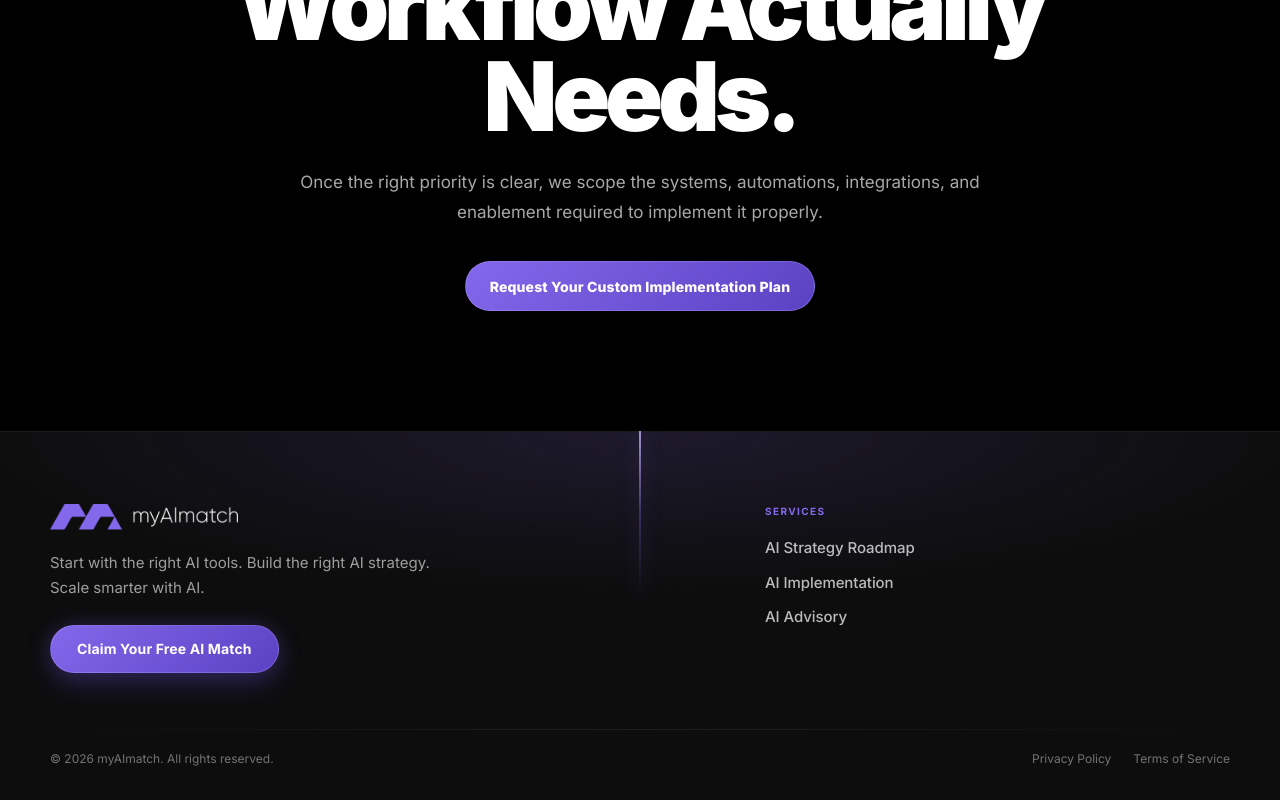
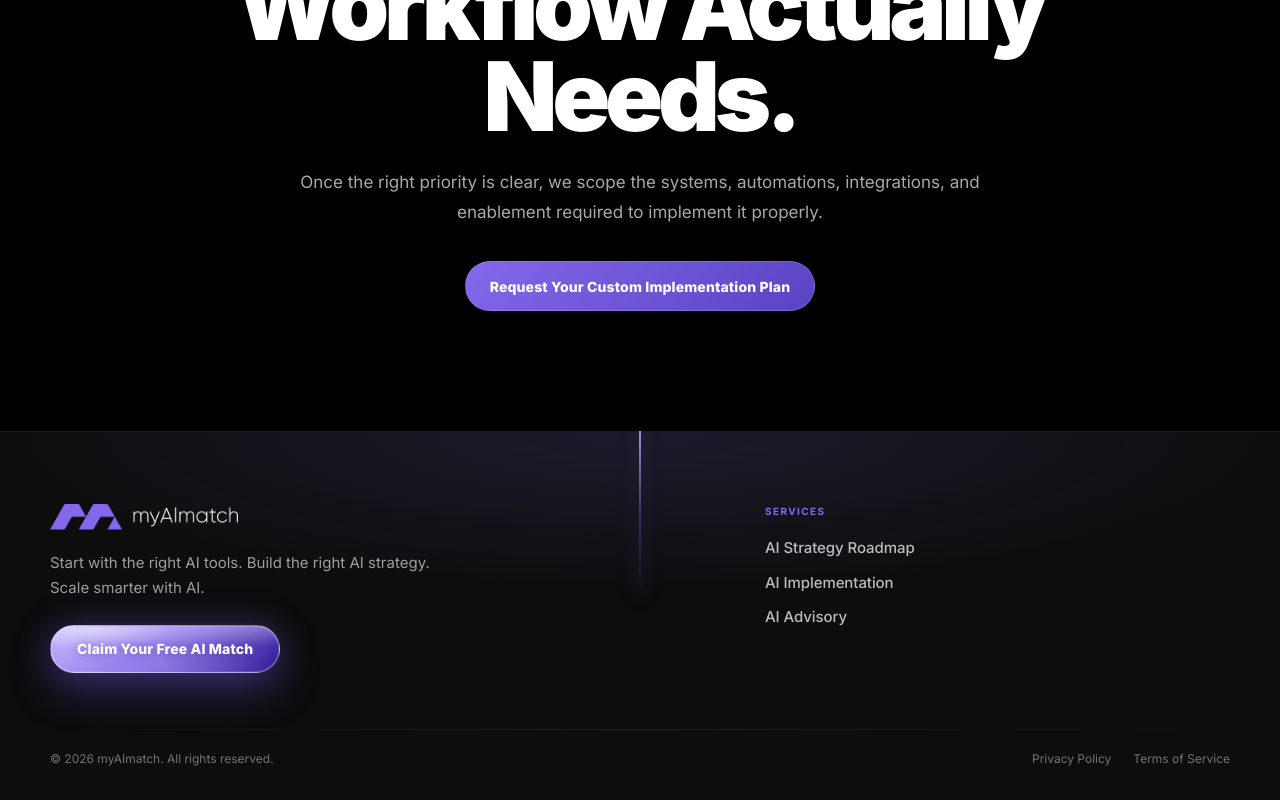
Before and after one commit to myaimatch/myaimatchweb, a Next.js app: page /ai-implementation in a window 1280 px wide. Shown: the part 6159-6959 px from the top of the page. Built offline with nearby package versions, Linux system fonts and the light colour scheme; no server answers.

Commit message:
Refresh primary CTA button styling

```diff
--- a/src/app/globals.css
+++ b/src/app/globals.css
@@ -113,6 +113,105 @@
   background: var(--brand-glow-ambient);
   pointer-events: none;
   opacity: 0.95;
+}
+
+/* ── AI Match CTA ─────────────────────────────────────────── */
+
+.ai-match-cta {
+  position: relative;
+  isolation: isolate;
+  display: inline-flex;
+  width: fit-content;
+  min-height: 54px;
+  max-width: 100%;
+  align-items: center;
+  justify-content: center;
+  overflow: hidden;
+  border: 1px solid rgba(240, 237, 255, 0.36);
+  border-radius: 999px;
+  padding: 0 clamp(24px, 3vw, 34px);
+  background:
+    linear-gradient(180deg, rgba(255,255,255,0.3), rgba(255,255,255,0) 44%),
+    linear-gradient(135deg, #C4B5FD 0%, #8468EB 42%, #5B42C3 72%, #311B92 100%);
+  color: #ffffff;
+  font-size: 15px;
+  font-weight: 800;
+  letter-spacing: 0.01em;
+  line-height: 1.1;
+  text-align: center;
+  text-decoration: none;
+  text-shadow: 0 1px 10px rgba(49, 27, 146, 0.42);
+  box-shadow:
+    0 16px 42px rgba(91, 66, 195, 0.42),
+    0 0 38px rgba(132, 104, 235, 0.24),
+    0 0 0 1px rgba(255,255,255,0.16) inset;
+  transform: translateY(0) scale(1);
+  cursor: pointer;
+  transition:
+    transform 180ms ease,
+    box-shadow 180ms ease,
+    filter 180ms ease,
+    border-color 180ms ease;
+}
+
+.ai-match-cta::before {
+  content: "";
+  position: absolute;
+  inset: 1px;
+  z-index: -1;
+  border-radius: inherit;
+  background:
+    radial-gradient(ellipse 80% 120% at 18% 0%, rgba(255,255,255,0.48), transparent 44%),
+    linear-gradient(90deg, transparent 0%, rgba(255,255,255,0.2) 48%, transparent 100%);
+  opacity: 0.82;
+  pointer-events: none;
+  transition: opacity 180ms ease, transform 180ms ease;
+}
+
+.ai-match-cta::after {
+  content: "";
+  position: absolute;
+  inset: -2px;
+  z-index: -2;
+  border-radius: inherit;
+  background: linear-gradient(135deg, rgba(255,255,255,0.75), rgba(196,181,253,0.55), rgba(132,104,235,0.1));
+  opacity: 0.18;
+  filter: blur(10px);
+  pointer-events: none;
+  transition: opacity 180ms ease;
+}
+
+.ai-match-cta:hover,
+.ai-match-cta:focus-visible {
+  border-color: rgba(240, 237, 255, 0.56);
+  filter: brightness(1.08) saturate(1.08);
+  transform: translateY(-2px) scale(1.015);
+  box-shadow:
+    0 22px 54px rgba(91, 66, 195, 0.52),
+    0 0 46px rgba(132, 104, 235, 0.34),
+    0 0 0 1px rgba(255,255,255,0.22) inset;
+}
+
+.ai-match-cta:hover::before,
+.ai-match-cta:focus-visible::before {
+  opacity: 1;
+  transform: translateX(4%);
+}
+
+.ai-match-cta:hover::after,
+.ai-match-cta:focus-visible::after {
+  opacity: 0.3;
+}
+
+.ai-match-cta:active {
+  filter: brightness(1.02) saturate(1.02);
+  transform: translateY(0) scale(0.985);
+  transition-duration: 80ms;
+}
+
+.ai-match-cta:focus-visible {
+  outline: 2px solid #F0EDFF;
+  outline-offset: 4px;
 }
 
 /* ── Hero CTA buttons ─────────────────────────────────────── */
--- a/src/app/page.tsx
+++ b/src/app/page.tsx
@@ -212,7 +212,6 @@ export default async function HomePage() {
           margin-top: 34px;
         }
 
-        .home-cta-primary,
         .home-cta-secondary {
           display: inline-flex;
           min-height: 50px;
@@ -228,9 +227,7 @@ export default async function HomePage() {
         }
 
         .home-cta-primary {
-          border: 1px solid rgba(223,122,254,0.34);
-          color: #ffffff;
-          background: linear-gradient(135deg, #8468EB, #5B42C3);
+          min-height: 56px;
         }
 
         .home-cta-secondary {
@@ -239,20 +236,17 @@ export default async function HomePage() {
           background: rgba(255,255,255,0.04);
         }
 
-        .home-cta-primary:hover,
         .home-cta-secondary:hover {
           opacity: 0.92;
           transform: translateY(-2px);
         }
 
-        .home-cta-primary:active,
         .home-cta-secondary:active {
           opacity: 1;
           transform: scale(0.97) translateY(0);
           transition: transform 80ms ease, opacity 80ms ease;
         }
 
-        .home-cta-primary:focus-visible,
         .home-cta-secondary:focus-visible {
           outline: 2px solid #C4B5FD;
           outline-offset: 3px;
@@ -870,7 +864,6 @@ export default async function HomePage() {
             font-size: 15px;
           }
 
-          .home-cta-primary,
           .home-cta-secondary {
             width: 100%;
           }
@@ -966,7 +959,7 @@ export default async function HomePage() {
               Explore AI tools for free, get personalized recommendations, or work with us to design and implement your AI match.
             </p>
             <div className="home-cta-row">
-              <AssessmentPopupTrigger className="home-cta-primary" ctaLocation="homepage_hero">
+              <AssessmentPopupTrigger className="home-cta-primary ai-match-cta" ctaLocation="homepage_hero">
                 Claim Your Free AI Match
               </AssessmentPopupTrigger>
             </div>
@@ -1000,7 +993,7 @@ export default async function HomePage() {
                 Don&apos;t have time to filter {tools.length.toLocaleString("en-US")} tools, compare columns, and benchmark every option? Answer a few questions and we&apos;ll point you toward your recommended AI tools.
               </p>
               <div className="home-cta-row">
-                <AssessmentPopupTrigger className="home-cta-primary" ctaLocation="homepage_final">
+                <AssessmentPopupTrigger className="home-cta-primary ai-match-cta" ctaLocation="homepage_final">
                   Claim Your Free AI Match
                 </AssessmentPopupTrigger>
               </div>
--- a/src/components/BannerCTA.tsx
+++ b/src/components/BannerCTA.tsx
@@ -79,19 +79,7 @@ export default function BannerCTA() {
           <div data-animate>
             <AssessmentPopupTrigger
               ctaLocation="banner_cta"
-              className="inline-block font-semibold text-base px-8 py-4 rounded-full transition-all"
-              style={{
-                background: "white",
-                color: "#131313",
-              }}
-              onMouseEnter={(e) => {
-                (e.currentTarget as HTMLElement).style.opacity = "0.9";
-                (e.currentTarget as HTMLElement).style.transform = "scale(1.05)";
-              }}
-              onMouseLeave={(e) => {
-                (e.currentTarget as HTMLElement).style.opacity = "1";
-                (e.currentTarget as HTMLElement).style.transform = "scale(1)";
-              }}
+              className="ai-match-cta"
             >
               Claim Your Free AI Match
             </AssessmentPopupTrigger>
--- a/src/components/Footer.tsx
+++ b/src/components/Footer.tsx
@@ -68,34 +68,10 @@ export default function Footer() {
         }
 
         .site-footer__cta {
-          display: inline-flex;
-          width: fit-content;
-          align-items: center;
-          justify-content: center;
           min-height: 48px;
           padding: 0 26px;
           margin-top: 4px;
-          border: 1px solid rgba(196,181,253,0.22);
-          border-radius: 999px;
-          background: linear-gradient(135deg, #8468EB 0%, #5B42C3 100%);
-          color: #ffffff;
           font-size: 14px;
-          font-weight: 700;
-          letter-spacing: 0.01em;
-          text-decoration: none;
-          box-shadow:
-            0 12px 28px rgba(91,66,195,0.28),
-            0 0 24px rgba(132,104,235,0.2);
-          transition: transform 180ms ease, box-shadow 180ms ease, opacity 180ms ease;
-        }
-
-        .site-footer__cta:hover,
-        .site-footer__cta:focus-visible {
-          transform: translateY(-1px);
-          box-shadow:
-            0 18px 34px rgba(91,66,195,0.38),
-            0 0 32px rgba(132,104,235,0.3);
-          outline: none;
         }
 
         .site-footer__services {
@@ -211,7 +187,7 @@ export default function Footer() {
             <p className="site-footer__tagline">
               Start with the right AI tools. Build the right AI strategy. Scale smarter with AI.
             </p>
-            <AssessmentPopupTrigger ctaLocation="footer_primary" className="site-footer__cta">
+            <AssessmentPopupTrigger ctaLocation="footer_primary" className="site-footer__cta ai-match-cta">
               Claim Your Free AI Match
             </AssessmentPopupTrigger>
           </div>
--- a/src/components/Navbar.tsx
+++ b/src/components/Navbar.tsx
@@ -264,36 +264,9 @@ export default function Navbar() {
         }
 
         .site-nav__cta {
-          display: inline-flex;
-          align-items: center;
-          justify-content: center;
           min-height: 52px;
           padding: 0 28px;
-          border: 1px solid rgba(196,181,253,0.18);
-          border-radius: 999px;
-          background:
-            linear-gradient(135deg, rgba(132,104,235,0.98) 0%, rgba(91,66,195,0.98) 100%);
-          color: #ffffff;
           font-size: 14px;
-          font-weight: 700;
-          letter-spacing: 0.01em;
-          text-decoration: none;
-          box-shadow:
-            0 12px 28px rgba(91,66,195,0.34),
-            0 0 0 1px rgba(255,255,255,0.08) inset,
-            0 0 26px rgba(132,104,235,0.18);
-          transition: transform 180ms ease, box-shadow 180ms ease, opacity 180ms ease;
-        }
-
-        .site-nav__cta:hover,
-        .site-nav__cta:focus-visible {
-          opacity: 0.96;
-          transform: translateY(-1px);
-          box-shadow:
-            0 18px 34px rgba(91,66,195,0.42),
-            0 0 0 1px rgba(255,255,255,0.11) inset,
-            0 0 34px rgba(132,104,235,0.28);
-          outline: none;
         }
 
         .site-nav__mobile-trigger {
@@ -594,7 +567,7 @@ export default function Navbar() {
 
             <div className="site-nav__actions">
               {!isServicesRoute ? (
-                <AssessmentPopupTrigger className="site-nav__cta" ctaLocation="navbar_desktop">
+                <AssessmentPopupTrigger className="site-nav__cta ai-match-cta" ctaLocation="navbar_desktop">
                   Claim Your Free AI Match
                 </AssessmentPopupTrigger>
               ) : null}
@@ -665,7 +638,7 @@ export default function Navbar() {
 
             {!isServicesRoute ? (
               <div className="site-nav__drawer-footer">
-                <AssessmentPopupTrigger className="site-nav__cta" ctaLocation="navbar_mobile">
+                <AssessmentPopupTrigger className="site-nav__cta ai-match-cta" ctaLocation="navbar_mobile">
                   Claim Your Free AI Match
                 </AssessmentPopupTrigger>
               </div>
--- a/src/components/assessment/AssessmentRouteOpener.tsx
+++ b/src/components/assessment/AssessmentRouteOpener.tsx
@@ -85,20 +85,7 @@ export default function AssessmentRouteOpener() {
         <AssessmentPopupTrigger
           ctaLocation="assessment_route_fallback"
           originPage="/assessment"
-          style={{
-            display: "inline-flex",
-            alignItems: "center",
-            justifyContent: "center",
-            borderRadius: "999px",
-            padding: "14px 28px",
-            background: "linear-gradient(135deg, #8468EB 0%, #5B42C3 100%)",
-            color: "#ffffff",
-            fontSize: "15px",
-            fontWeight: 600,
-            textDecoration: "none",
-            boxShadow:
-              "0 0 0 1px rgba(132,104,235,0.36), 0 10px 32px rgba(132,104,235,0.26)",
-          }}
+          className="ai-match-cta"
         >
           Claim Your Free AI Match
         </AssessmentPopupTrigger>
```
